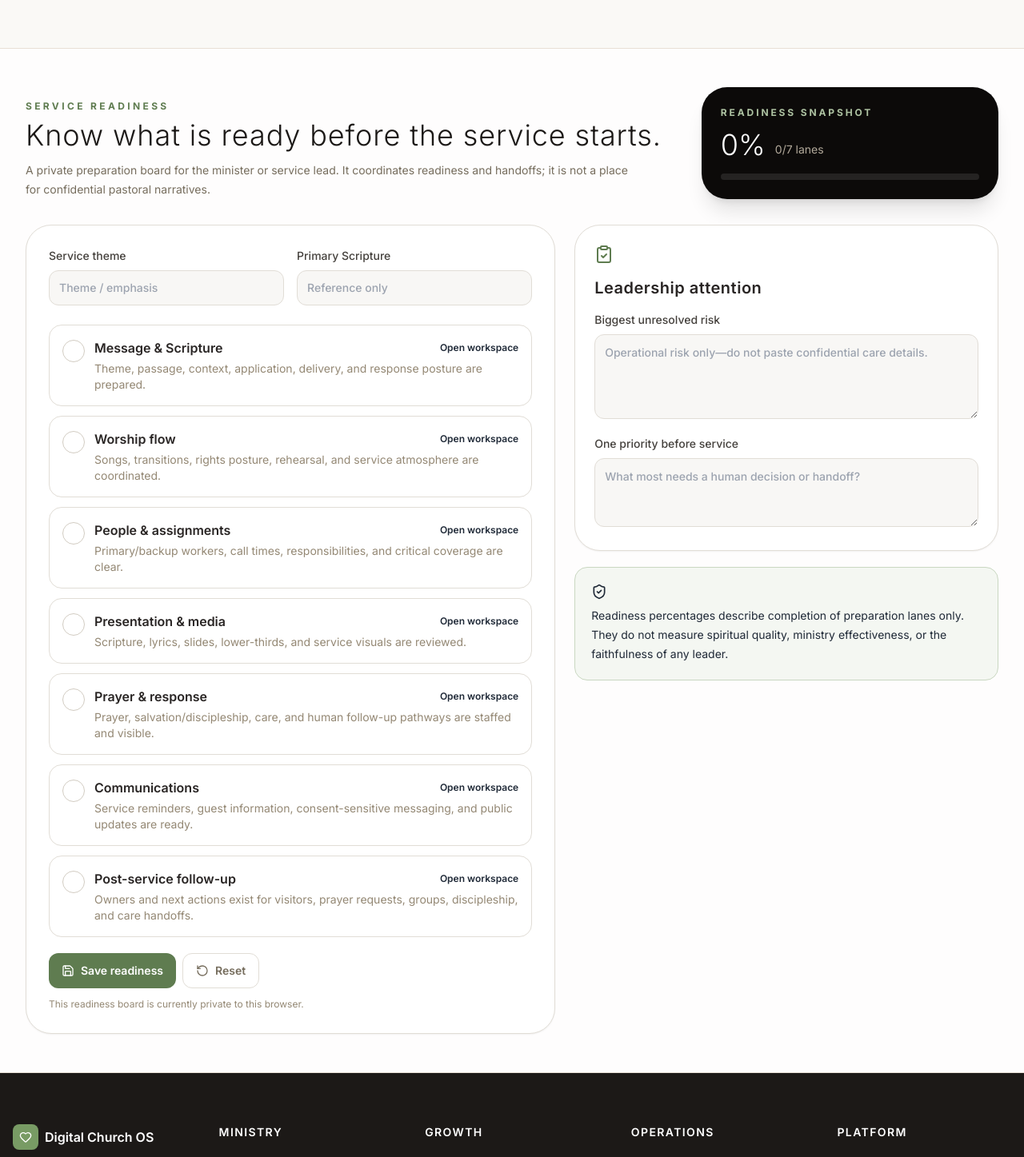
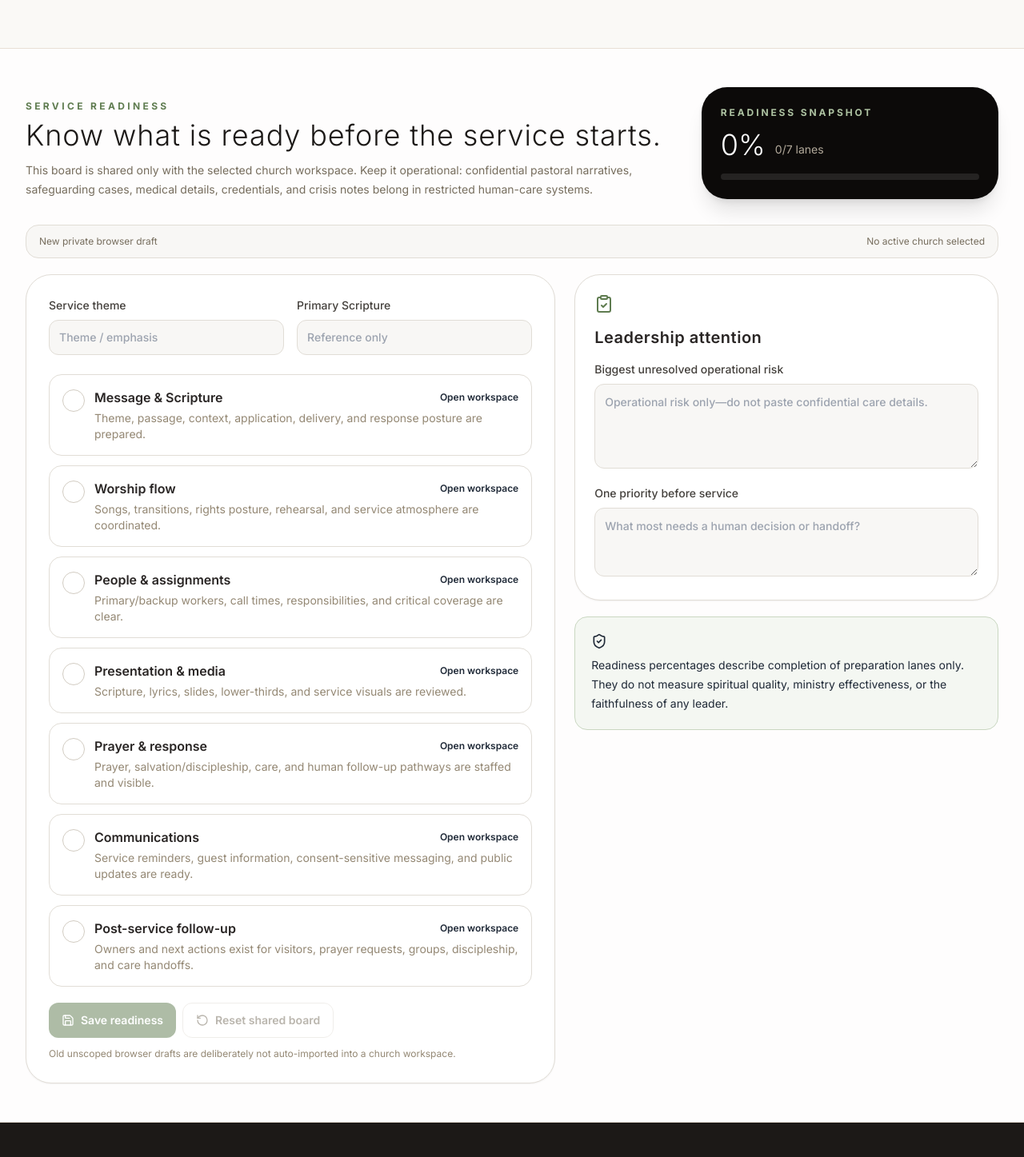
Before and after one commit to TechCodinz/digital-church-os, a Next.js app: page /minister-portal in a window 1280 px wide. Shown: the part 2460-3907 px from the top of the page at 80% size. Built offline with nearby package versions, Linux system fonts and the light colour scheme; no server answers.

Commit message:
feat: tenant-scope minister preparation board

```diff
--- a/components/ministry/MinisterPreparationBoard.tsx
+++ b/components/ministry/MinisterPreparationBoard.tsx
@@ -1,8 +1,14 @@
 'use client';
 
+import Link from 'next/link';
 import { useEffect, useMemo, useState } from 'react';
-import Link from 'next/link';
 import { CheckCircle2, ClipboardCheck, RotateCcw, Save, ShieldCheck } from 'lucide-react';
+import {
+  getActiveChurchId,
+  loadChurchOperationalRecord,
+  saveChurchOperationalRecord,
+  subscribeToChurchWorkspace,
+} from '@/lib/church-ops/client-record';
 
 type PrepState = {
   serviceTheme: string;
@@ -29,7 +35,18 @@ type ReadinessKey =
   | 'followupReady';
 
 const emptyState: PrepState = {
-  serviceTheme: '', scripture: '', messageReady: false, worshipReady: false, teamReady: false, presentationReady: false, responseReady: false, communicationsReady: false, followupReady: false, riskNote: '', priority: '', updatedAt: '',
+  serviceTheme: '',
+  scripture: '',
+  messageReady: false,
+  worshipReady: false,
+  teamReady: false,
+  presentationReady: false,
+  responseReady: false,
+  communicationsReady: false,
+  followupReady: false,
+  riskNote: '',
+  priority: '',
+  updatedAt: '',
 };
 
 const checks: { key: ReadinessKey; title: string; description: string; href: string }[] = [
@@ -42,20 +59,57 @@ const checks: { key: ReadinessKey; title: string; description: string; href: str
   { key: 'followupReady', title: 'Post-service follow-up', description: 'Owners and next actions exist for visitors, prayer requests, groups, discipleship, and care handoffs.', href: '/follow-up/manage' },
 ];
 
+const localPrefix = 'digital-church-minister-preparation:v2';
+
+function normalizePrep(value: unknown): PrepState {
+  const data = value && typeof value === 'object' ? value as Partial<PrepState> : {};
+  return {
+    serviceTheme: typeof data.serviceTheme === 'string' ? data.serviceTheme : '',
+    scripture: typeof data.scripture === 'string' ? data.scripture : '',
+    messageReady: data.messageReady === true,
+    worshipReady: data.worshipReady === true,
+    teamReady: data.teamReady === true,
+    presentationReady: data.presentationReady === true,
+    responseReady: data.responseReady === true,
+    communicationsReady: data.communicationsReady === true,
+    followupReady: data.followupReady === true,
+    riskNote: typeof data.riskNote === 'string' ? data.riskNote : '',
+    priority: typeof data.priority === 'string' ? data.priority : '',
+    updatedAt: typeof data.updatedAt === 'string' ? data.updatedAt : '',
+  };
+}
+
 export function MinisterPreparationBoard() {
   const [state, setState] = useState<PrepState>(emptyState);
-  const [savedAt, setSavedAt] = useState<string | null>(null);
+  const [activeChurchId, setActiveChurchId] = useState('');
+  const [syncing, setSyncing] = useState(false);
+  const [syncMessage, setSyncMessage] = useState('Loading church readiness…');
+
+  const loadWorkspace = async (churchId: string) => {
+    setActiveChurchId(churchId);
+    setSyncing(true);
+    setSyncMessage(churchId ? 'Loading active church readiness…' : 'Waiting for an active church workspace…');
+    try {
+      const result = await loadChurchOperationalRecord({
+        churchId,
+        module: 'minister-preparation',
+        recordKey: 'current',
+        localStoragePrefix: localPrefix,
+        defaultValue: emptyState,
+        normalize: normalizePrep,
+      });
+      setState(result.value);
+      setSyncMessage(result.message);
+    } finally {
+      setSyncing(false);
+    }
+  };
 
   useEffect(() => {
-    try {
-      const raw = window.localStorage.getItem('digital-church-os:minister-preparation');
-      if (!raw) return;
-      const saved = { ...emptyState, ...(JSON.parse(raw) as Partial<PrepState>) };
-      setState(saved);
-      setSavedAt(saved.updatedAt || null);
-    } catch {
-      // Private browser recovery is best-effort.
-    }
+    void loadWorkspace(getActiveChurchId());
+    return subscribeToChurchWorkspace((churchId) => void loadWorkspace(churchId));
+    // Workspace selection is the explicit reload boundary.
+    // eslint-disable-next-line react-hooks/exhaustive-deps
   }, []);
 
   const complete = useMemo(() => checks.filter((item) => state[item.key]).length, [state]);
@@ -69,37 +123,78 @@ export function MinisterPreparationBoard() {
     setState((current) => ({ ...current, [key]: !current[key] }));
   }
 
-  function save() {
-    const updatedAt = new Date().toISOString();
-    const next = { ...state, updatedAt };
-    window.localStorage.setItem('digital-church-os:minister-preparation', JSON.stringify(next));
-    setState(next);
-    setSavedAt(updatedAt);
+  async function persist(nextState: PrepState, actionLabel: string) {
+    setSyncing(true);
+    setSyncMessage(actionLabel);
+    try {
+      const result = await saveChurchOperationalRecord({
+        churchId: activeChurchId,
+        module: 'minister-preparation',
+        recordKey: 'current',
+        title: 'Minister service readiness',
+        classification: 'INTERNAL',
+        localStoragePrefix: localPrefix,
+        value: nextState,
+      });
+      setState(nextState);
+      setSyncMessage(result.message);
+    } finally {
+      setSyncing(false);
+    }
   }
 
-  function reset() {
-    setState(emptyState);
-    setSavedAt(null);
-    window.localStorage.removeItem('digital-church-os:minister-preparation');
+  async function save() {
+    const next = { ...state, updatedAt: new Date().toISOString() };
+    await persist(next, 'Saving readiness…');
+  }
+
+  async function reset() {
+    const next = { ...emptyState, updatedAt: new Date().toISOString() };
+    await persist(next, 'Resetting readiness…');
   }
 
   return (
     <section className="border-y border-cream-200 bg-white/75 px-4 py-12 sm:px-6 lg:px-8">
       <div className="mx-auto max-w-7xl">
         <div className="mb-8 grid gap-5 lg:grid-cols-[1fr_0.45fr] lg:items-end">
-          <div><p className="text-xs font-bold uppercase tracking-[0.28em] text-sage-600">Service readiness</p><h2 className="mt-2 text-3xl font-light text-stone-900 sm:text-4xl">Know what is ready before the service starts.</h2><p className="mt-3 max-w-3xl text-sm leading-6 text-stone-600">A private preparation board for the minister or service lead. It coordinates readiness and handoffs; it is not a place for confidential pastoral narratives.</p></div>
-          <div className="rounded-[2rem] bg-stone-950 p-6 text-white shadow-xl"><p className="text-xs font-bold uppercase tracking-[0.24em] text-sage-300">Readiness snapshot</p><div className="mt-3 flex items-end gap-3"><span className="text-4xl font-light">{readiness}%</span><span className="pb-1 text-sm text-stone-400">{complete}/{checks.length} lanes</span></div><div className="mt-4 h-2 overflow-hidden rounded-full bg-white/10"><div className="h-full rounded-full bg-sage-400 transition-all" style={{ width: `${readiness}%` }} /></div></div>
+          <div>
+            <p className="text-xs font-bold uppercase tracking-[0.28em] text-sage-600">Service readiness</p>
+            <h2 className="mt-2 text-3xl font-light text-stone-900 sm:text-4xl">Know what is ready before the service starts.</h2>
+            <p className="mt-3 max-w-3xl text-sm leading-6 text-stone-600">This board is shared only with the selected church workspace. Keep it operational: confidential pastoral narratives, safeguarding cases, medical details, credentials, and crisis notes belong in restricted human-care systems.</p>
+          </div>
+          <div className="rounded-[2rem] bg-stone-950 p-6 text-white shadow-xl">
+            <p className="text-xs font-bold uppercase tracking-[0.24em] text-sage-300">Readiness snapshot</p>
+            <div className="mt-3 flex items-end gap-3"><span className="text-4xl font-light">{readiness}%</span><span className="pb-1 text-sm text-stone-400">{complete}/{checks.length} lanes</span></div>
+            <div className="mt-4 h-2 overflow-hidden rounded-full bg-white/10"><div className="h-full rounded-full bg-sage-400 transition-all" style={{ width: `${readiness}%` }} /></div>
+          </div>
+        </div>
+
+        <div className="mb-5 flex flex-wrap items-center justify-between gap-3 rounded-2xl border border-stone-200 bg-stone-50 px-4 py-3 text-xs text-stone-600">
+          <span>{syncing ? 'Syncing…' : syncMessage}</span>
+          <span>{activeChurchId ? 'Active church workspace' : 'No active church selected'}</span>
         </div>
 
         <div className="grid gap-6 xl:grid-cols-[1fr_0.8fr]">
           <div className="rounded-[2rem] border border-stone-200 bg-white p-6 shadow-sm sm:p-7">
-            <div className="grid gap-4 sm:grid-cols-2"><label className="text-sm font-medium text-stone-700">Service theme<input value={state.serviceTheme} onChange={(e) => update('serviceTheme', e.target.value)} placeholder="Theme / emphasis" className="mt-2 min-h-11 w-full rounded-xl border border-stone-200 bg-stone-50 px-3 outline-none focus:border-sage-400" /></label><label className="text-sm font-medium text-stone-700">Primary Scripture<input value={state.scripture} onChange={(e) => update('scripture', e.target.value)} placeholder="Reference only" className="mt-2 min-h-11 w-full rounded-xl border border-stone-200 bg-stone-50 px-3 outline-none focus:border-sage-400" /></label></div>
+            <div className="grid gap-4 sm:grid-cols-2">
+              <label className="text-sm font-medium text-stone-700">Service theme<input value={state.serviceTheme} onChange={(e) => update('serviceTheme', e.target.value)} placeholder="Theme / emphasis" maxLength={160} className="mt-2 min-h-11 w-full rounded-xl border border-stone-200 bg-stone-50 px-3 outline-none focus:border-sage-400" /></label>
+              <label className="text-sm font-medium text-stone-700">Primary Scripture<input value={state.scripture} onChange={(e) => update('scripture', e.target.value)} placeholder="Reference only" maxLength={120} className="mt-2 min-h-11 w-full rounded-xl border border-stone-200 bg-stone-50 px-3 outline-none focus:border-sage-400" /></label>
+            </div>
             <div className="mt-6 space-y-3">{checks.map((item) => <div key={item.title} className={`rounded-2xl border p-4 transition ${state[item.key] ? 'border-sage-200 bg-sage-50' : 'border-stone-200 bg-white'}`}><div className="flex items-start gap-3"><button type="button" onClick={() => toggleReadiness(item.key)} aria-label={`Toggle ${item.title}`} className={`mt-0.5 flex h-7 w-7 shrink-0 items-center justify-center rounded-full border ${state[item.key] ? 'border-sage-600 bg-sage-600 text-white' : 'border-stone-300 bg-white text-transparent'}`}><CheckCircle2 className="h-4 w-4" /></button><div className="min-w-0 flex-1"><div className="flex flex-wrap items-center justify-between gap-2"><p className="font-semibold text-stone-800">{item.title}</p><Link href={item.href} className="text-xs font-semibold text-sage-700">Open workspace</Link></div><p className="mt-1 text-sm leading-5 text-stone-500">{item.description}</p></div></div></div>)}</div>
-            <div className="mt-5 flex flex-wrap gap-2"><button onClick={save} type="button" className="inline-flex min-h-11 items-center rounded-xl bg-sage-600 px-4 text-sm font-semibold text-white"><Save className="mr-2 h-4 w-4" /> Save readiness</button><button onClick={reset} type="button" className="inline-flex min-h-11 items-center rounded-xl border border-stone-200 px-4 text-sm font-semibold text-stone-600"><RotateCcw className="mr-2 h-4 w-4" /> Reset</button></div><p className="mt-3 text-xs text-stone-500">{savedAt ? `Private browser plan saved ${new Date(savedAt).toLocaleString()}.` : 'This readiness board is currently private to this browser.'}</p>
+            <div className="mt-5 flex flex-wrap gap-2">
+              <button onClick={() => void save()} disabled={syncing || !activeChurchId} type="button" className="inline-flex min-h-11 items-center rounded-xl bg-sage-600 px-4 text-sm font-semibold text-white disabled:cursor-not-allowed disabled:opacity-50"><Save className="mr-2 h-4 w-4" /> Save readiness</button>
+              <button onClick={() => void reset()} disabled={syncing || !activeChurchId} type="button" className="inline-flex min-h-11 items-center rounded-xl border border-stone-200 px-4 text-sm font-semibold text-stone-600 disabled:cursor-not-allowed disabled:opacity-50"><RotateCcw className="mr-2 h-4 w-4" /> Reset shared board</button>
+            </div>
+            <p className="mt-3 text-xs text-stone-500">Old unscoped browser drafts are deliberately not auto-imported into a church workspace.</p>
           </div>
 
           <div className="space-y-5">
-            <div className="rounded-[2rem] border border-stone-200 bg-white p-6 shadow-sm"><ClipboardCheck className="h-6 w-6 text-sage-600" /><h3 className="mt-4 text-xl font-semibold text-stone-800">Leadership attention</h3><label className="mt-4 block text-sm font-medium text-stone-700">Biggest unresolved risk<textarea value={state.riskNote} onChange={(e) => update('riskNote', e.target.value)} rows={4} placeholder="Operational risk only—do not paste confidential care details." className="mt-2 w-full rounded-xl border border-stone-200 bg-stone-50 p-3 outline-none focus:border-sage-400" /></label><label className="mt-4 block text-sm font-medium text-stone-700">One priority before service<textarea value={state.priority} onChange={(e) => update('priority', e.target.value)} rows={3} placeholder="What most needs a human decision or handoff?" className="mt-2 w-full rounded-xl border border-stone-200 bg-stone-50 p-3 outline-none focus:border-sage-400" /></label></div>
+            <div className="rounded-[2rem] border border-stone-200 bg-white p-6 shadow-sm">
+              <ClipboardCheck className="h-6 w-6 text-sage-600" />
+              <h3 className="mt-4 text-xl font-semibold text-stone-800">Leadership attention</h3>
+              <label className="mt-4 block text-sm font-medium text-stone-700">Biggest unresolved operational risk<textarea value={state.riskNote} onChange={(e) => update('riskNote', e.target.value)} rows={4} maxLength={800} placeholder="Operational risk only—do not paste confidential care details." className="mt-2 w-full rounded-xl border border-stone-200 bg-stone-50 p-3 outline-none focus:border-sage-400" /></label>
+              <label className="mt-4 block text-sm font-medium text-stone-700">One priority before service<textarea value={state.priority} onChange={(e) => update('priority', e.target.value)} rows={3} maxLength={500} placeholder="What most needs a human decision or handoff?" className="mt-2 w-full rounded-xl border border-stone-200 bg-stone-50 p-3 outline-none focus:border-sage-400" /></label>
+            </div>
             <div className="rounded-2xl border border-sage-200 bg-sage-50 p-5 text-sm leading-6 text-sage-900"><ShieldCheck className="mb-2 h-5 w-5" /> Readiness percentages describe completion of preparation lanes only. They do not measure spiritual quality, ministry effectiveness, or the faithfulness of any leader.</div>
           </div>
         </div>
```
